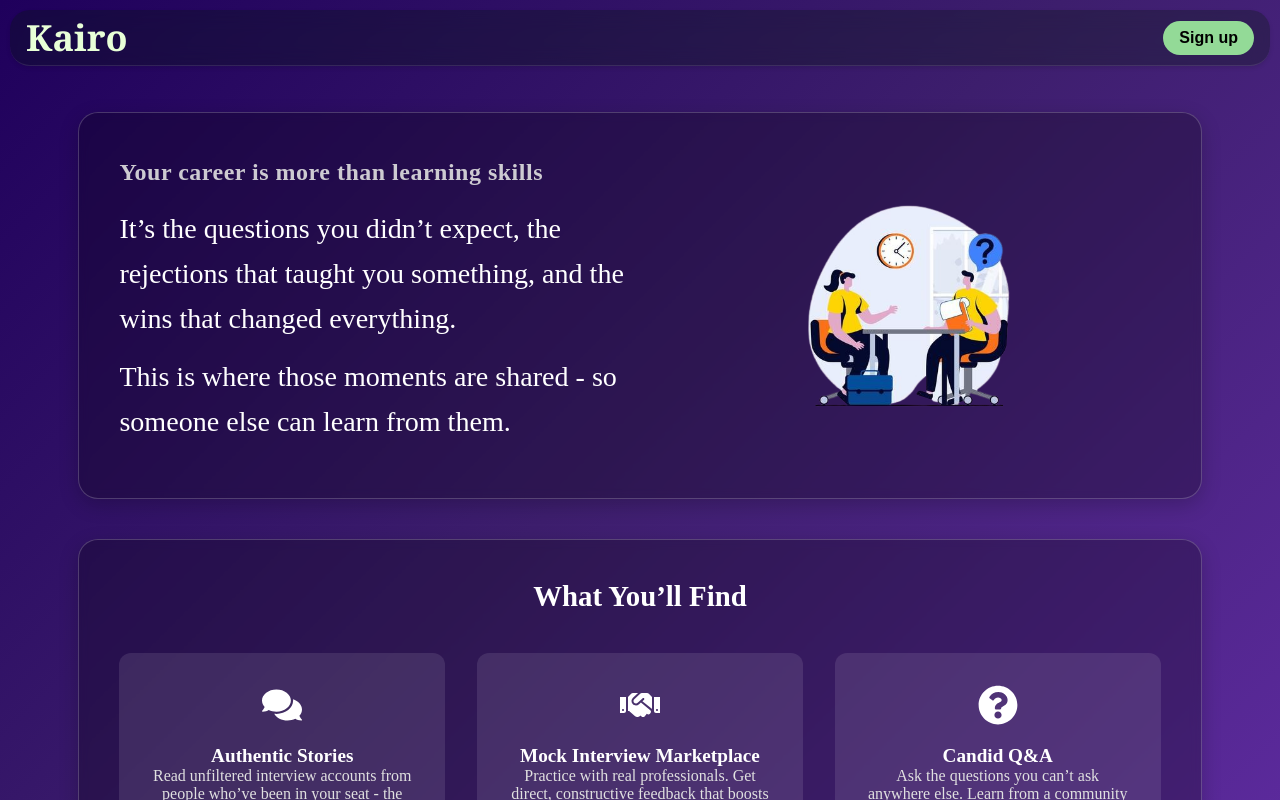
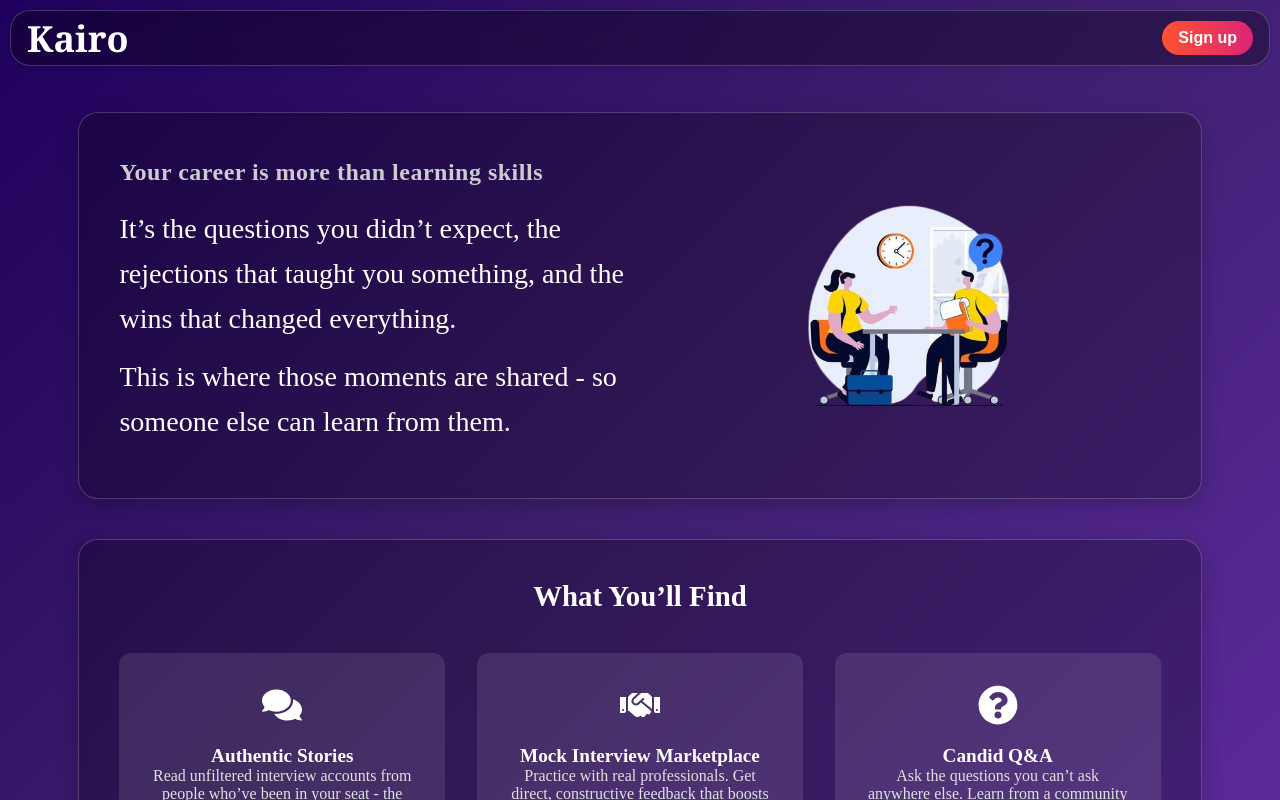
Before and after one commit to Venkat-jaswanth/NetworkX, a React (Vite) app: page / in a window 1280 px wide. Shown: the top 800 px of the page. Built offline with nearby package versions, Linux system fonts and the light colour scheme.

Commit message:
top bar ui changed

```diff
--- a/src/css/topbar.css
+++ b/src/css/topbar.css
@@ -1,12 +1,22 @@
-.top-bar{
+@keyframes slideDown {
+  from { transform: translateY(-100%); opacity: 0; }
+  to { transform: translateY(0); opacity: 1; }
+}
+
+@keyframes slideUp {
+  from { transform: translateY(0); opacity: 1; }
+  to { transform: translateY(-100%); opacity: 0; }
+}
+
+.top-bar {
   position: fixed;
   top: 10px;
   left: 10px;
   right: 10px;
   height: 3.5rem;
-    background-color: #031c0747;
+  background-color: rgba(0, 0, 0, 0.3); /* THEME CHANGE */
   backdrop-filter: blur(10px);
-    border-bottom: 1px solid rgba(255, 255, 255, 0.1);
+  border: 1px solid var(--c-border); /* THEME CHANGE */
   border-radius: 20px;
   box-shadow: 0 2px 4px rgba(0,0,0,0.1);
   z-index: 1000;
@@ -14,21 +24,37 @@
   justify-content: space-between;
   align-items: center;
   padding: 1rem;
+  transition: transform 0.4s ease-in-out, opacity 0.4s ease-in-out; /* THEME CHANGE */
+  transform: translateY(0);
+  opacity: 1;
+}
 
+.top-bar--hidden {
+  transform: translateY(-120%); /* THEME CHANGE - Hide it completely */
+  opacity: 0;
 }
-.top-bar button{
-    background-color: #93DA97;
-    color: #000;
+
+.top-bar button {
+  background: var(--gradient-accent); /* THEME CHANGE */
+  color: var(--c-text-on-accent); /* THEME CHANGE */
   border: none;
   padding: 0.5rem 1rem;
   border-radius: 20px;
   cursor: pointer;
   font-size: 1rem;
   font-weight: bold;
+  transition: all 0.3s ease; /* THEME CHANGE */
+}
+
+.top-bar button:hover {
+  transform: scale(1.05); /* THEME CHANGE */
+  box-shadow: var(--shadow-glow); /* THEME CHANGE */
+  background: var(--gradient-accent-hover); /* THEME CHANGE */
 }
 
 .brand-name {
   font-size: 1.5rem;
-    color: #E8FFD7;
+  color: var(--c-text-primary); /* THEME CHANGE */
   font-family: 'Georgia', serif;
+  cursor: pointer; /* Add pointer cursor */
 }
```
Lines whose indentation alone changed are shown as unchanged.
